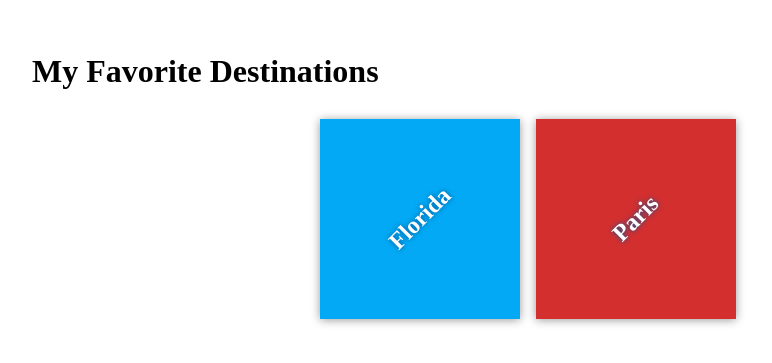
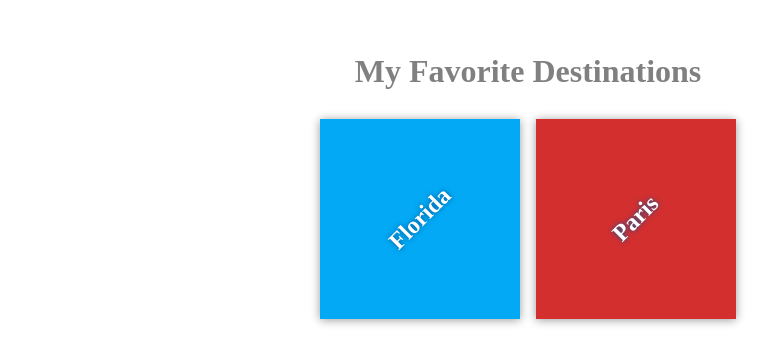
Before and after one commit to Naqaa/my-travel-plans, a plain HTML site: page index.html in a window 1280 px wide. Shown: the part 221-584 px from the top of the page, without its empty margins (112-884 px from the left). Drawn offline with Linux system fonts and the light colour scheme.

Commit message:
Style Title

```diff
--- a/css/app.css
+++ b/css/app.css
@@ -53,3 +53,8 @@ h2 {
 #paris {
     background-color: #d32f2f;
 }
+
+h1 {
+    color: gray;
+    text-align: center;
+}
```
